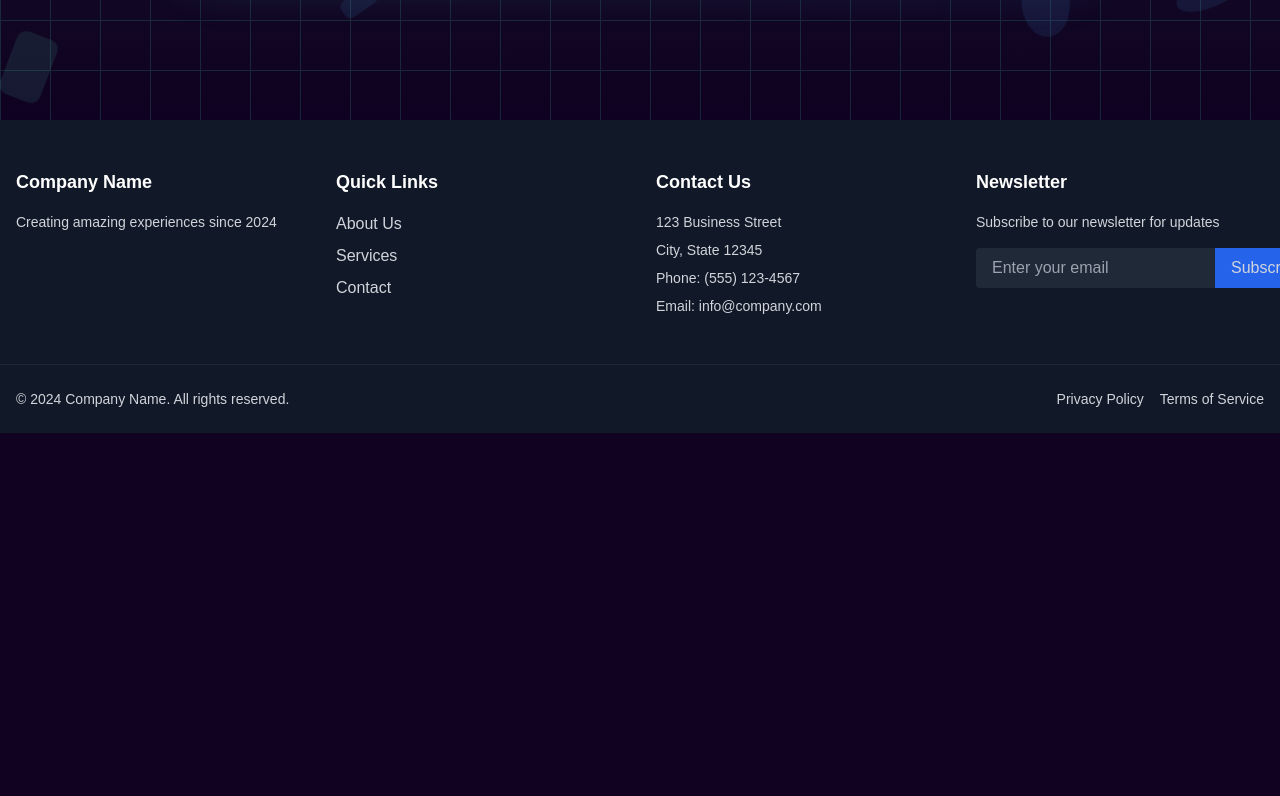
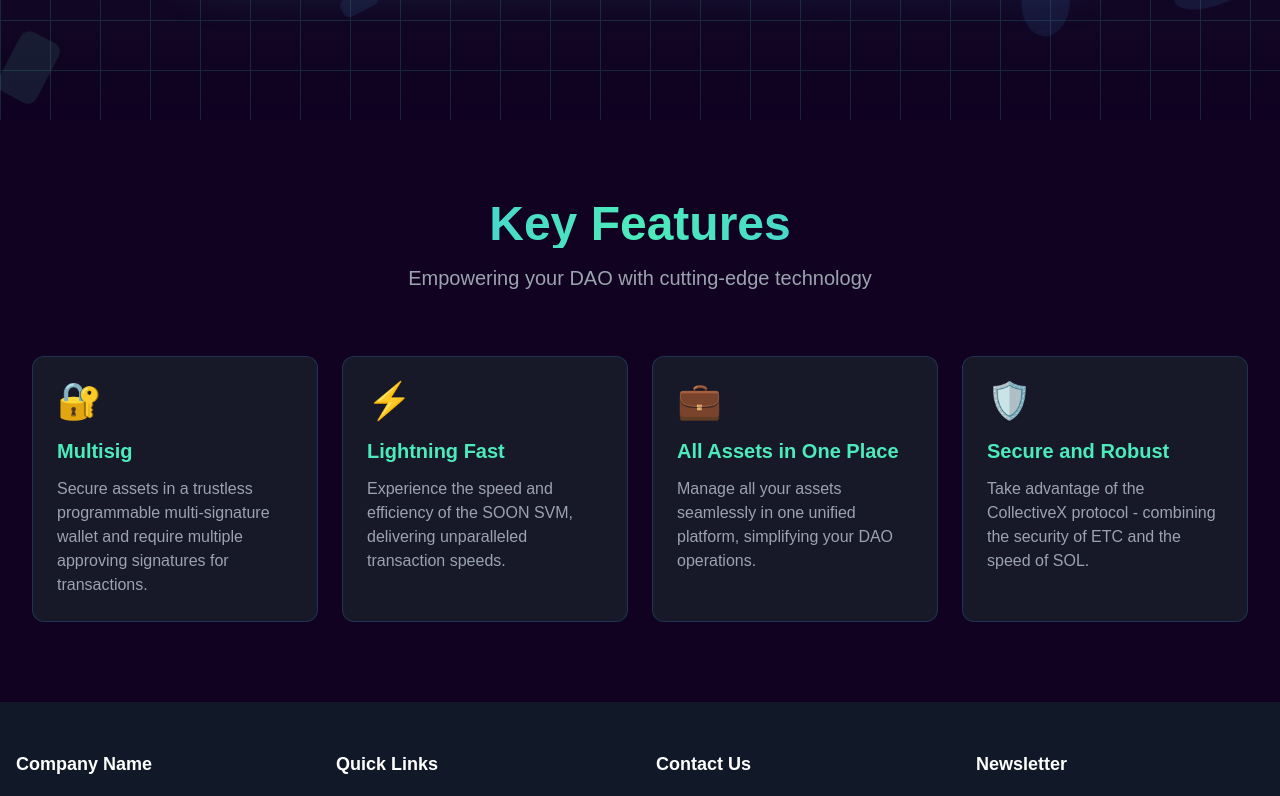
Before and after one commit to CollectiveX-Org/collectivex_website, a Next.js app: page / in a window 1280 px wide. Shown: the part 680-1476 px from the top of the page. Before the commit the page ends 1113 px from the top, so only its background shows below. Built offline with nearby package versions, Linux system fonts and the light colour scheme.

Commit message:
add: key features section

```diff
--- /dev/null
+++ b/app/Cards/page.tsx
@@ -0,0 +1,77 @@
+'use client'
+import React from 'react'
+import { motion } from 'framer-motion'
+
+const features = [
+  {
+    title: "Multisig",
+    description: "Secure assets in a trustless programmable multi-signature wallet and require multiple approving signatures for transactions.",
+    icon: "🔐"
+  },
+  {
+    title: "Lightning Fast",
+    description: "Experience the speed and efficiency of the SOON SVM, delivering unparalleled transaction speeds.",
+    icon: "⚡"
+  },
+  {
+    title: "All Assets in One Place",
+    description: "Manage all your assets seamlessly in one unified platform, simplifying your DAO operations.",
+    icon: "💼"
+  },
+  {
+    title: "Secure and Robust",
+    description: "Take advantage of the CollectiveX protocol - combining the security of ETC and the speed of SOL.",
+    icon: "🛡️"
+  }
+];
+
+const Page = () => {
+  return (
+    <div className="py-20 px-4 sm:px-6 lg:px-8 relative">
+      <div className="max-w-7xl mx-auto relative z-10">
+        <motion.div
+          className="text-center mb-16"
+          initial={{ opacity: 0, y: 20 }}
+          animate={{ opacity: 1, y: 0 }}
+          transition={{ duration: 0.6 }}
+        >
+          <h2 className="text-4xl sm:text-5xl font-bold bg-clip-text text-transparent bg-gradient-to-r from-[#3EA0F4] via-[#4CEBBB] to-[#3EA0F4]">
+            Key Features
+          </h2>
+          <p className="mt-4 text-xl text-gray-400">
+            Empowering your DAO with cutting-edge technology
+          </p>
+        </motion.div>
+
+        <div className="grid grid-cols-1 gap-6 sm:grid-cols-2 lg:grid-cols-4">
+          {features.map((feature, index) => (
+            <motion.div
+              key={index}
+              initial={{ opacity: 0, y: 20 }}
+              animate={{ opacity: 1, y: 0 }}
+              transition={{ delay: index * 0.1, duration: 0.5 }}
+              whileHover={{ y: -5, transition: { duration: 0.2 } }}
+              className="relative group"
+            >
+              <div className="bg-[#1A202C]/80 backdrop-blur-xl p-6 rounded-xl border border-[#3EA0F4]/20 h-full">
+                <div className="absolute inset-0 rounded-xl bg-gradient-to-r from-[#3EA0F4]/0 to-[#4CEBBB]/0 group-hover:from-[#3EA0F4]/10 group-hover:to-[#4CEBBB]/10 transition-all duration-300 -z-10 blur-xl" />
+
+                <div className="text-4xl mb-4 text-[#4CEBBB]">
+                  {feature.icon}
+                </div>
+                <h3 className="text-xl font-semibold text-[#4CEBBB] mb-3">
+                  {feature.title}
+                </h3>
+                <p className="text-gray-400">
+                  {feature.description}
+                </p>
+              </div>
+            </motion.div>
+          ))}
+        </div>
+      </div>
+    </div>
+  )
+}
+
+export default Page
--- a/app/page.tsx
+++ b/app/page.tsx
@@ -4,7 +4,7 @@ import Hero from '@/app/Hero/page'
 // import Testimonial from '@/components/Testimonial/page'
 import Footer from '@/components/footer/page'
 // import TrustedBy from '@/app/Trust/page'
-
+import Cards from '@/app/Cards/page'
 const page = () => {
   return (
     <div className=''>
@@ -12,7 +12,9 @@ const page = () => {
       <Hero />
       {/* <TrustedBy /> */}
       {/* <Testimonial /> */}
+      <Cards />
       <Footer />
+
     </div>
   )
 }
--- a/package.json
+++ b/package.json
@@ -12,7 +12,7 @@
     "@radix-ui/react-slot": "^1.1.0",
     "class-variance-authority": "^0.7.0",
     "clsx": "^2.1.1",
-    "framer-motion": "^11.11.17",
+    "framer-motion": "^11.12.0",
     "lucide-react": "^0.462.0",
     "next": "15.0.3",
     "react": "^18.2.0",
```
Also changed, not shown: app/Hero/page.tsx (line endings or trailing spaces), 1 other file (tests, documents, lock files or other folders).
